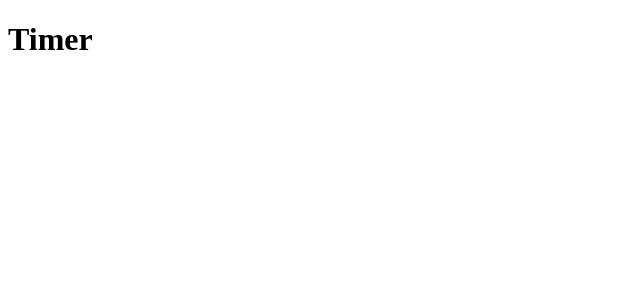
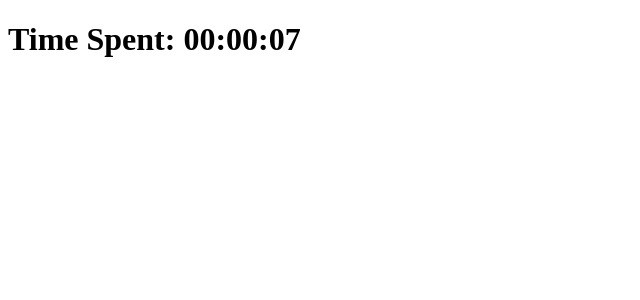
Before and after one commit to apni-coding/reactjstutorial, a React (Create React App) app: page / in a window 1280 px wide. Shown: the top 300 px of the page, without its empty margins (0-640 px from the left). Built offline with nearby package versions, Linux system fonts and the light colour scheme.

Commit message:
timer project setup

```diff
--- a/src/Timer/TimerOne.js
+++ b/src/Timer/TimerOne.js
@@ -3,7 +3,10 @@ import React from "react";
 export default class Timer extends React.Component {
   constructor() {
     super();
-
+    this.state = {
+      time: 0,
+    };
+    this.timer = null;
     console.log("TimerOne Constructor");
   }
 
@@ -14,6 +17,10 @@ export default class Timer extends React.Component {
 
   componentDidMount() {
     console.log("TimerOne componentDidMount");
+    console.log("______________________________________");
+    this.timer = setInterval(() => {
+      this.setState((prevState) => ({ time: prevState.time + 1 }));
+    }, 1000);
   }
 
   shouldComponentUpdate() {
@@ -29,10 +36,19 @@ export default class Timer extends React.Component {
 
   componentDidUpdate() {
     console.log("TimerOne componentDidUpdate");
+    console.log("______________________________________");
   }
 
   render() {
-    console.log("TimerOne Render")
-    return <h1>Timer</h1>;
+    console.log("TimerOne Render");
+    console.log(this.state.time);
+    return (
+      <>
+        <h1>
+          Time Spent:{" "}
+          {new Date(this.state.time * 1000).toISOString().slice(11, 19)}
+        </h1>
+      </>
+    );
   }
 }
```
